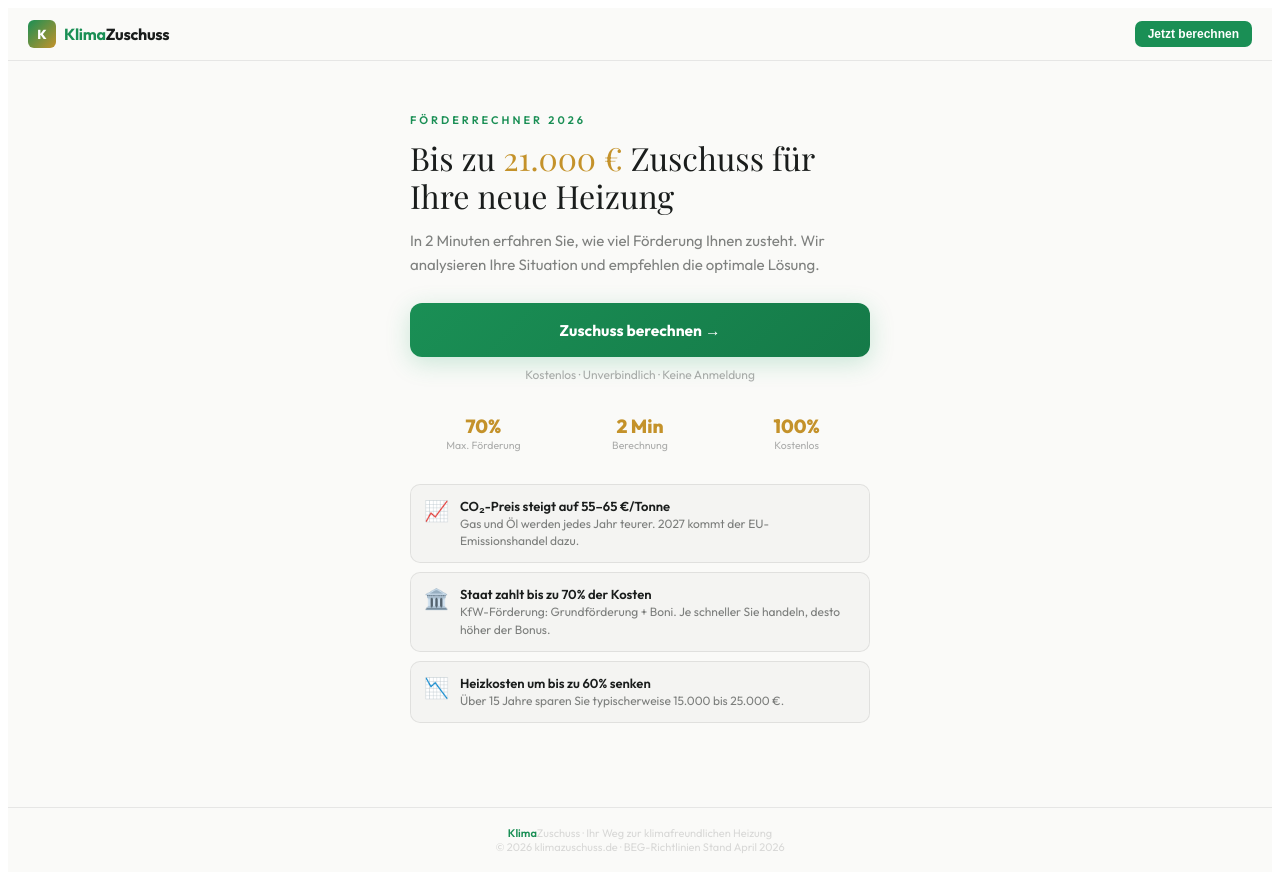
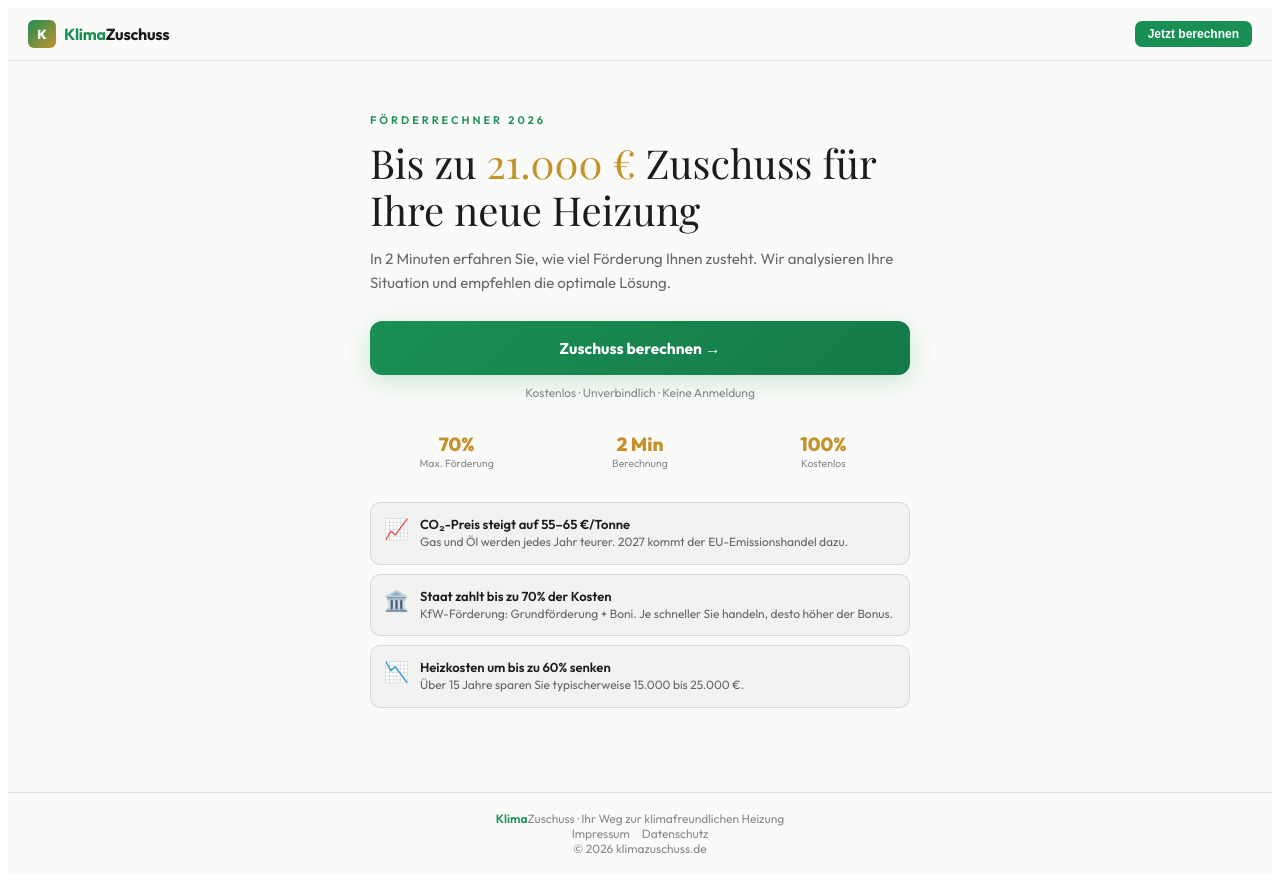
Before and after one commit to bohnny/klimazuschuss, a React (Vite) app: page / in a window 1280 px wide. Built offline with nearby package versions, Linux system fonts and the light colour scheme.

Commit message:
Update App.jsx

```diff
--- a/src/App.jsx
+++ b/src/App.jsx
@@ -52,11 +52,11 @@ const C = {
   primaryDark: "#157A48",
   accent: "#C4922A",
   text: "#1A1D1C",
-  muted: "rgba(26,29,28,.55)",
-  dim: "rgba(26,29,28,.35)",
-  faint: "rgba(26,29,28,.15)",
-  card: "rgba(0,0,0,.025)",
-  border: "rgba(0,0,0,.08)",
+  muted: "rgba(26,29,28,.65)",
+  dim: "rgba(26,29,28,.5)",
+  faint: "rgba(26,29,28,.35)",
+  card: "rgba(0,0,0,.03)",
+  border: "rgba(0,0,0,.1)",
 };
 
 /* ═══════════════════════════════════════════ COMPONENTS ═══════════════════════════════════════════ */
@@ -152,7 +152,24 @@ export default function App() {
   const [view, setView] = useState("result");
   const [form, setForm] = useState({ name: "", tel: "", plz: "" });
   const [sending, setSending] = useState(false);
+  const [formErrors, setFormErrors] = useState({});
   const ref = useRef(null);
+
+  const goHome = () => { setStep(-1); setD({ flaeche: 120 }); setRes(null); setView("result"); setUnlocked(false); setSending(false); setFormErrors({}); setEmail(""); setEmailCaptured(false); setForm({ name: "", tel: "", plz: "" }); window.scrollTo({ top: 0, behavior: "smooth" }); };
+
+  const validateForm = () => {
+    const errs = {};
+    if (!form.name.trim()) errs.name = "Bitte Name eingeben";
+    if (!form.tel.trim()) errs.tel = "Bitte Telefonnummer eingeben";
+    if (!form.plz.trim()) errs.plz = "Bitte PLZ eingeben";
+    else if (!/^\d{5}$/.test(form.plz.trim())) errs.plz = "Bitte gültige 5-stellige PLZ";
+    if (!emailCaptured) {
+      if (!email.trim()) errs.email = "Bitte E-Mail eingeben";
+      else if (!/^[^\s@]+@[^\s@]+\.[^\s@]+$/.test(email)) errs.email = "Bitte gültige E-Mail eingeben";
+    }
+    setFormErrors(errs);
+    return Object.keys(errs).length === 0;
+  };
 
   const canNext = () => {
     if (step === 0) return !!d.gebaeude;
@@ -172,19 +189,20 @@ export default function App() {
   };
   const prevStep = () => { if (step === 3) setStep(2.5); else if (step === 2.5) setStep(2); else setStep(step - 1); };
   const pIdx = () => { if (step <= 2) return step; if (step === 2.5) return 3; return step + 1; };
-  const reset = () => { setStep(0); setD({ flaeche: 120 }); setRes(null); setView("result"); setUnlocked(false); setSending(false); };
+  const reset = () => { setStep(0); setD({ flaeche: 120 }); setRes(null); setView("result"); setUnlocked(false); setSending(false); setFormErrors({}); };
   const start = () => { setStep(0); setTimeout(() => ref.current?.scrollIntoView({ behavior: "smooth" }), 80); };
   const handleUnlock = () => { if (email?.includes("@")) { setEmailCaptured(true); setUnlocked(true); } };
   const isLocked = !unlocked && !emailCaptured;
 
   return (
-    <div style={{ minHeight: "100vh", background: C.bg, color: C.text, fontFamily: "'Outfit',-apple-system,sans-serif" }}>
+    <div className="kz-root" style={{ minHeight: "100vh", background: C.bg, color: C.text, fontFamily: "'Outfit',-apple-system,sans-serif" }}>
       <link href="https://fonts.googleapis.com/css2?family=Outfit:wght@400;500;600;700;800&family=Playfair+Display:wght@400;700&display=swap" rel="stylesheet" />
-      <style>{`@keyframes fadeUp{from{opacity:0;transform:translateY(14px)}to{opacity:1;transform:translateY(0)}}`}</style>
+      <style>{`@keyframes fadeUp{from{opacity:0;transform:translateY(14px)}to{opacity:1;transform:translateY(0)}}
+        @media(min-width:768px){.kz-root{font-size:17px !important}.kz-hero-title{font-size:40px !important}.kz-step-title{font-size:24px !important}.kz-big-number{font-size:52px !important}.kz-container{max-width:540px !important}}`}</style>
 
       {/* NAV */}
       <nav style={{ position: "sticky", top: 0, zIndex: 100, padding: "12px 20px", background: "rgba(250,250,248,.95)", backdropFilter: "blur(16px)", borderBottom: `1px solid ${C.border}`, display: "flex", justifyContent: "space-between", alignItems: "center" }}>
-        <div style={{ display: "flex", alignItems: "center", gap: 8 }}>
+        <div onClick={goHome} style={{ display: "flex", alignItems: "center", gap: 8, cursor: "pointer" }}>
           <div style={{ width: 28, height: 28, borderRadius: 6, background: `linear-gradient(135deg,${C.primary},${C.accent})`, display: "flex", alignItems: "center", justifyContent: "center", fontSize: 13, color: "#fff", fontWeight: 800 }}>K</div>
           <span style={{ fontWeight: 700, fontSize: 16, letterSpacing: "-.3px" }}><span style={{ color: C.primary }}>Klima</span>Zuschuss</span>
         </div>
@@ -193,9 +211,9 @@ export default function App() {
 
       {/* HERO */}
       {step === -1 && (
-        <div style={{ padding: "52px 20px 40px", maxWidth: 460, margin: "0 auto" }}>
+        <div className="kz-container" style={{ padding: "52px 20px 40px", maxWidth: 460, margin: "0 auto" }}>
           <div style={{ fontSize: 11, color: C.primary, textTransform: "uppercase", letterSpacing: 3, fontWeight: 600, marginBottom: 12 }}>Förderrechner 2026</div>
-          <h1 style={{ fontSize: 32, fontWeight: 400, lineHeight: 1.18, fontFamily: "'Playfair Display',serif", margin: "0 0 14px" }}>
+          <h1 className="kz-hero-title" style={{ fontSize: 32, fontWeight: 400, lineHeight: 1.18, fontFamily: "'Playfair Display',serif", margin: "0 0 14px" }}>
             Bis zu <span style={{ color: C.accent }}>21.000 €</span> Zuschuss für Ihre neue Heizung
           </h1>
           <p style={{ fontSize: 15, color: C.muted, lineHeight: 1.6, margin: "0 0 26px" }}>
@@ -235,14 +253,14 @@ export default function App() {
 
       {/* CALCULATOR STEPS */}
       {step >= 0 && step < 5 && (
-        <div ref={ref} style={{ padding: 20, maxWidth: 460, margin: "0 auto" }}>
+        <div ref={ref} className="kz-container" style={{ padding: 20, maxWidth: 460, margin: "0 auto" }}>
           <div style={{ display: "flex", gap: 3, marginBottom: 20 }}>
             {[0,1,2,3,4,5].map(i => (
               <div key={i} style={{ flex: 1, height: 3, borderRadius: 2, background: i <= pIdx() ? C.primary : "rgba(0,0,0,.04)", transition: "background .25s" }} />
             ))}
           </div>
           <div style={{ fontSize: 11.5, color: C.dim, marginBottom: 3 }}>Schritt {pIdx() + 1} von 6</div>
-          <h2 style={{ fontSize: 20, fontWeight: 400, margin: "0 0 16px", fontFamily: "'Playfair Display',serif" }}>
+          <h2 className="kz-step-title" style={{ fontSize: 20, fontWeight: 400, margin: "0 0 16px", fontFamily: "'Playfair Display',serif" }}>
             {step === 0 && "Um welchen Gebäudetyp handelt es sich?"}
             {step === 1 && "Wann wurde Ihr Gebäude gebaut?"}
             {step === 2 && "Wie groß ist Ihre Wohnfläche?"}
@@ -291,7 +309,7 @@ export default function App() {
 
       {/* ═══════════════ RESULT ═══════════════ */}
       {step === 5 && res && (
-        <div style={{ padding: 20, maxWidth: 460, margin: "0 auto", animation: "fadeUp .5s ease both" }}>
+        <div className="kz-container" style={{ padding: 20, maxWidth: 460, margin: "0 auto", animation: "fadeUp .5s ease both" }}>
 
           {/* Empfehlung */}
           <div style={{ background: `linear-gradient(135deg,rgba(26,143,85,.08),rgba(26,143,85,.03))`, border: `1px solid rgba(26,143,85,.15)`, borderRadius: 13, padding: 16, marginBottom: 18 }}>
@@ -303,7 +321,7 @@ export default function App() {
           {/* Big Number */}
           <div style={{ textAlign: "center", marginBottom: 16 }}>
             <div style={{ fontSize: 12.5, color: C.dim, marginBottom: 4 }}>Ihr geschätzter Zuschuss</div>
-            <div style={{ fontSize: 44, fontWeight: 800, color: C.accent, lineHeight: 1.1 }}>{fmt(res.foerd)} €</div>
+            <div className="kz-big-number" style={{ fontSize: 44, fontWeight: 800, color: C.accent, lineHeight: 1.1 }}>{fmt(res.foerd)} €</div>
             <div style={{ fontSize: 14.5, color: C.muted, marginTop: 3 }}>{res.pct}% der förderfähigen Kosten</div>
           </div>
 
@@ -325,18 +343,32 @@ export default function App() {
           {view === "form" && (
             <div style={{ animation: "fadeUp .3s ease both", marginBottom: 18, background: `linear-gradient(135deg,rgba(26,143,85,.06),rgba(26,143,85,.02))`, border: `1px solid rgba(26,143,85,.12)`, borderRadius: 13, padding: 18 }}>
               <div style={{ fontSize: 14, fontWeight: 700, marginBottom: 4 }}>Kostenlose Beratung anfragen</div>
-              <div style={{ fontSize: 12, color: C.muted, marginBottom: 14, lineHeight: 1.5 }}>Ein Fachberater aus Ihrer Region ruft Sie an und vereinbart einen persönlichen Termin bei Ihnen vor Ort.</div>
-              <input placeholder="Vor- und Nachname *" value={form.name} onChange={e => setForm({ ...form, name: e.target.value })} style={{ ...INP, marginBottom: 8 }} />
-              <input placeholder="Telefonnummer *" type="tel" value={form.tel} onChange={e => setForm({ ...form, tel: e.target.value })} style={{ ...INP, marginBottom: 8 }} />
-              {!emailCaptured && <input type="email" placeholder="E-Mail-Adresse *" value={email} onChange={e => setEmail(e.target.value)} style={{ ...INP, marginBottom: 8 }} />}
+              <div style={{ fontSize: 13, color: C.muted, marginBottom: 14, lineHeight: 1.5 }}>Ein Fachberater aus Ihrer Region ruft Sie an und vereinbart einen persönlichen Termin bei Ihnen vor Ort.</div>
+              <div style={{ marginBottom: 8 }}>
+                <input placeholder="Vor- und Nachname *" value={form.name} onChange={e => { setForm({ ...form, name: e.target.value }); setFormErrors(p => ({...p, name: undefined})); }} style={{ ...INP, borderColor: formErrors.name ? "#D94040" : C.border }} />
+                {formErrors.name && <div style={{ fontSize: 12, color: "#D94040", marginTop: 3 }}>{formErrors.name}</div>}
+              </div>
+              <div style={{ marginBottom: 8 }}>
+                <input placeholder="Telefonnummer *" type="tel" value={form.tel} onChange={e => { setForm({ ...form, tel: e.target.value }); setFormErrors(p => ({...p, tel: undefined})); }} style={{ ...INP, borderColor: formErrors.tel ? "#D94040" : C.border }} />
+                {formErrors.tel && <div style={{ fontSize: 12, color: "#D94040", marginTop: 3 }}>{formErrors.tel}</div>}
+              </div>
+              {!emailCaptured && (
+                <div style={{ marginBottom: 8 }}>
+                  <input type="email" placeholder="E-Mail-Adresse *" value={email} onChange={e => { setEmail(e.target.value); setFormErrors(p => ({...p, email: undefined})); }} style={{ ...INP, borderColor: formErrors.email ? "#D94040" : C.border }} />
+                  {formErrors.email && <div style={{ fontSize: 12, color: "#D94040", marginTop: 3 }}>{formErrors.email}</div>}
+                </div>
+              )}
               {emailCaptured && <div style={{ ...INP, marginBottom: 8, color: C.primary, background: "rgba(26,143,85,.05)" }}>{email} ✓</div>}
-              <input placeholder="Postleitzahl *" value={form.plz} onChange={e => setForm({ ...form, plz: e.target.value })} style={{ ...INP, marginBottom: 10 }} />
-              <button onClick={async () => { if (form.name && form.tel && (emailCaptured || email?.includes("@")) && form.plz) { setSending(true); await submitLead(form, d, email); setSending(false); setView("done"); } }} style={{
+              <div style={{ marginBottom: 10 }}>
+                <input placeholder="Postleitzahl *" value={form.plz} onChange={e => { setForm({ ...form, plz: e.target.value }); setFormErrors(p => ({...p, plz: undefined})); }} style={{ ...INP, borderColor: formErrors.plz ? "#D94040" : C.border }} />
+                {formErrors.plz && <div style={{ fontSize: 12, color: "#D94040", marginTop: 3 }}>{formErrors.plz}</div>}
+              </div>
+              <button onClick={async () => { if (validateForm()) { setSending(true); await submitLead(form, d, email); setSending(false); setView("done"); } }} style={{
                 width: "100%", padding: 15, borderRadius: 10, cursor: "pointer",
-                background: (form.name && form.tel && form.plz) ? `linear-gradient(135deg,${C.primary},${C.primaryDark})` : "rgba(0,0,0,.05)",
-                border: "none", color: "#fff", fontSize: 14.5, fontWeight: 700, opacity: (form.name && form.tel && form.plz) ? 1 : .4, fontFamily: "'Outfit'",
+                background: `linear-gradient(135deg,${C.primary},${C.primaryDark})`,
+                border: "none", color: "#fff", fontSize: 14.5, fontWeight: 700, fontFamily: "'Outfit'",
               }}>{sending ? "Wird gesendet..." : "Rückruf anfordern"}</button>
-              <div style={{ fontSize: 10, color: C.faint, marginTop: 8, textAlign: "center" }}>Kostenlos und unverbindlich. Kein Spam.</div>
+              <div style={{ fontSize: 12, color: C.dim, marginTop: 8, textAlign: "center" }}>Kostenlos und unverbindlich. Kein Spam.</div>
             </div>
           )}
 
@@ -406,8 +438,11 @@ export default function App() {
         </div>
       )}
 
-      <div style={{ marginTop: 44, padding: 18, borderTop: `1px solid ${C.border}`, textAlign: "center", fontSize: 11, color: C.faint }}>
-        <span style={{ color: C.primary, fontWeight: 600 }}>Klima</span>Zuschuss · Ihr Weg zur klimafreundlichen Heizung<br />© 2026 klimazuschuss.de · BEG-Richtlinien Stand April 2026
+      <div style={{ marginTop: 44, padding: 18, borderTop: `1px solid ${C.border}`, textAlign: "center", fontSize: 12, color: C.dim }}>
+        <span style={{ color: C.primary, fontWeight: 600 }}>Klima</span>Zuschuss · Ihr Weg zur klimafreundlichen Heizung<br />
+        <a href="/impressum.html" style={{ color: C.dim, textDecoration: "none", marginRight: 12 }}>Impressum</a>
+        <a href="/datenschutz.html" style={{ color: C.dim, textDecoration: "none" }}>Datenschutz</a><br />
+        © 2026 klimazuschuss.de
       </div>
     </div>
   );
```
